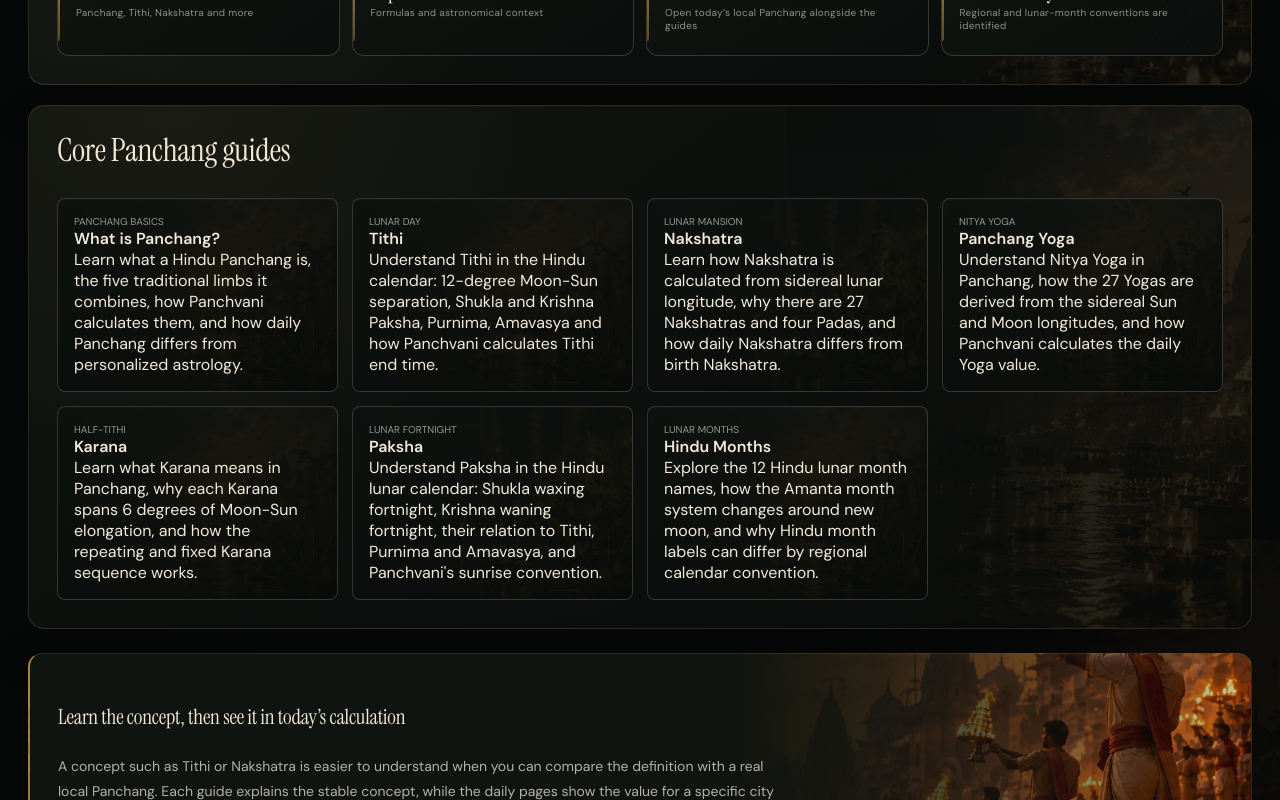
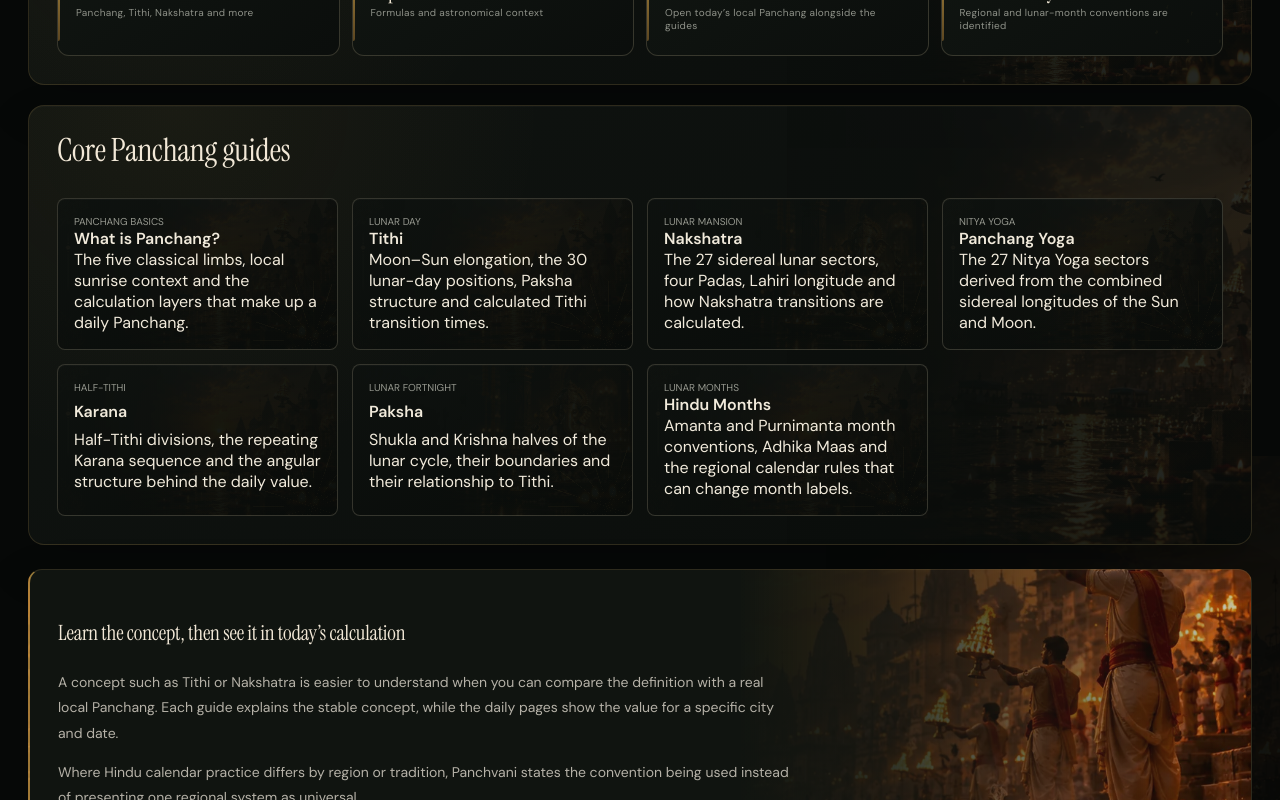
Before and after one commit to SviatF/chanag.xx, a Next.js app: page /knowledge in a window 1280 px wide. Shown: the part 615-1415 px from the top of the page. Built offline with nearby package versions, Linux system fonts and the light colour scheme.

Commit message:
fix(content): remove disclaimer-style copy from knowledge hub

```diff
--- a/app/knowledge/page.tsx
+++ b/app/knowledge/page.tsx
@@ -2,12 +2,22 @@ import type {Metadata} from "next";
 import Link from "next/link";
 import Header from "@/components/Header";
 import {cities} from "@/lib/cities";
-import {knowledgePagePath,knowledgeTopics,knowledgeTopicSlugs} from "@/lib/panchang-knowledge";
+import {knowledgePagePath,knowledgeTopics,knowledgeTopicSlugs,type KnowledgeTopicSlug} from "@/lib/panchang-knowledge";
 
 export const metadata:Metadata={
   title:"Panchang Guide — Tithi, Nakshatra, Yoga, Karana, Paksha & Hindu Months",
   description:"Understand Tithi, Nakshatra, Yoga, Karana, Paksha and Hindu lunar months with clear explanations of what each Panchang value means and how it is calculated.",
   alternates:{canonical:"/knowledge"}
+};
+
+const hubSummaries:Record<KnowledgeTopicSlug,string>={
+  panchang:"The five classical limbs, local sunrise context and the calculation layers that make up a daily Panchang.",
+  tithi:"Moon–Sun elongation, the 30 lunar-day positions, Paksha structure and calculated Tithi transition times.",
+  nakshatra:"The 27 sidereal lunar sectors, four Padas, Lahiri longitude and how Nakshatra transitions are calculated.",
+  yoga:"The 27 Nitya Yoga sectors derived from the combined sidereal longitudes of the Sun and Moon.",
+  karana:"Half-Tithi divisions, the repeating Karana sequence and the angular structure behind the daily value.",
+  paksha:"Shukla and Krishna halves of the lunar cycle, their boundaries and their relationship to Tithi.",
+  "hindu-months":"Amanta and Purnimanta month conventions, Adhika Maas and the regional calendar rules that can change month labels."
 };
 
 export default function KnowledgeHub(){
@@ -30,7 +40,7 @@ export default function KnowledgeHub(){
 
     <section className="wide-panel">
       <h2 className="page-title" style={{fontSize:32}}>Core Panchang guides</h2>
-      <div className="city-directory">{knowledgeTopicSlugs.map(slug=>{const topic=knowledgeTopics[slug];return <Link href={knowledgePagePath(slug)} key={slug}><small>{topic.kicker}</small><strong>{topic.label}</strong><span>{topic.description}</span></Link>;})}</div>
+      <div className="city-directory">{knowledgeTopicSlugs.map(slug=>{const topic=knowledgeTopics[slug];return <Link href={knowledgePagePath(slug)} key={slug}><small>{topic.kicker}</small><strong>{topic.label}</strong><span>{hubSummaries[slug]}</span></Link>;})}</div>
     </section>
 
     <div className="seo-copy">
```
